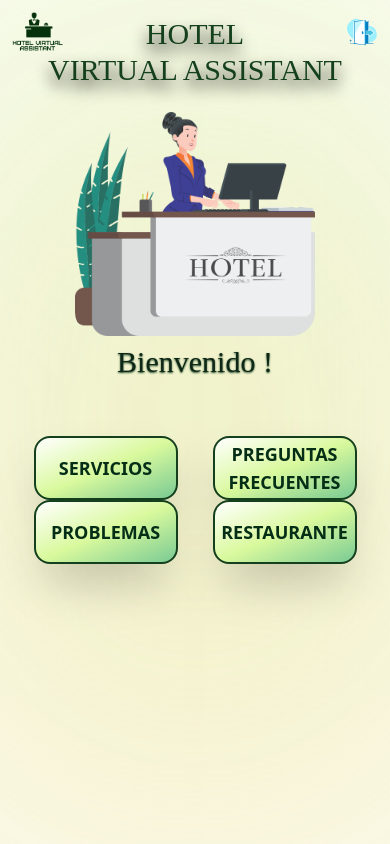
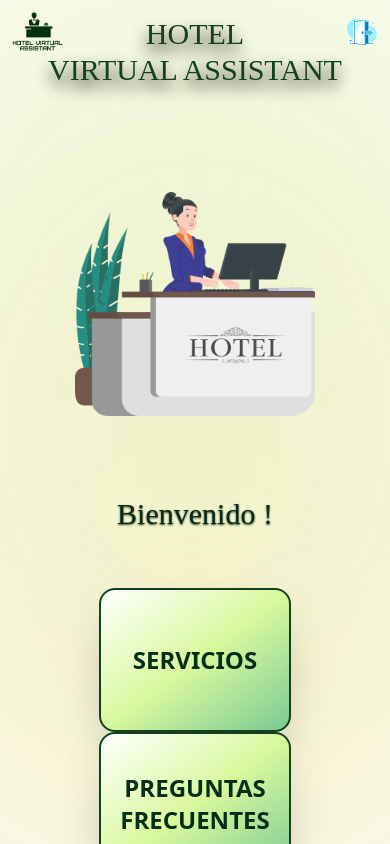
Before and after one commit to juanRCoder/Hotel_Virtual_Assitant, a React (Vite) app: page /Dashboard/1 in a window 390 px wide. Shown: the top 844 px of the page. Built offline with nearby package versions, Linux system fonts and the light colour scheme; no server answers.

Commit message:
adjust responsive

```diff
--- a/src/components/Body/BodyDashboard.jsx
+++ b/src/components/Body/BodyDashboard.jsx
@@ -24,9 +24,8 @@ function BodyDashboard() {
   }, [id]);
 
   return (
-    <>
-
- <div className="flex justify-center items-center">
+  <>
+    <div className="flex justify-center items-center mt-20 md:mt-0">
   <img
     className="w-60 h-56 md:w-80 md:h-72 rounded-3xl"
     src={frontdesk}
@@ -34,7 +33,7 @@ function BodyDashboard() {
   />
 </div>
 
-<div className="text-center flex justify-center mt-2">
+<div className="text-center flex justify-center  mt-20 md:mt-0">
   <h1 className="
     text-3xl md:text-5xl
     font-Abril-Fatface
@@ -58,10 +57,12 @@ function BodyDashboard() {
     <button
       className="
         font-semibold
-        text-lg md:text-xl
+        text-2xl md:text-xl
         rounded-2xl
-        h-16 md:h-20
-        w-36 md:w-52
+        h-36 w-48
+        md:h-20 md:w-52
+        lg:h-24 lg:w-72
+        xl:h-22 xl:w-60
         border
         border-green-800
         shadow-2xl
@@ -69,7 +70,7 @@ function BodyDashboard() {
         from-white
         via-lime-200
         to-green-300
-        animation  -ripple
+        animation -ripple
         border-y-2
         border-x-2
         text-green-950
@@ -83,11 +84,13 @@ function BodyDashboard() {
     <button
       className="
         font-semibold
-        text-lg md:text-xl
+        text-2xl md:text-xl
         bg-white
         rounded-2xl
-        h-16 md:h-20
-        w-36 md:w-52
+        h-36 w-48
+        md:h-20 md:w-52
+        lg:h-24 lg:w-72
+        xl:h-22 xl:w-60
         border
         border-green-800
         bg-gradient-to-br
@@ -108,11 +111,13 @@ function BodyDashboard() {
     <button
       className="
         font-semibold
-        text-lg md:text-xl
+        text-2xl md:text-xl
         bg-white
         rounded-2xl
-        h-16 md:h-20
-        w-36 md:w-52
+        h-36 w-48
+        md:h-20 md:w-52
+        lg:h-24 lg:w-72
+        xl:h-22 xl:w-60
         border
         border-green-800
         bg-gradient-to-br
@@ -133,11 +138,14 @@ function BodyDashboard() {
     <button
       className="
         font-semibold
-        text-lg md:text-xl
+        text-2xl md:text-xl
         bg-white
         rounded-2xl
-        h-16 md:h-20
-        w-36 md:w-52
+        h-36 w-48
+
+        md:h-20 md:w-52
+        lg:h-24 lg:w-72
+        xl:h-22 xl:w-60
         border
         border-green-800
         bg-gradient-to-br
```
